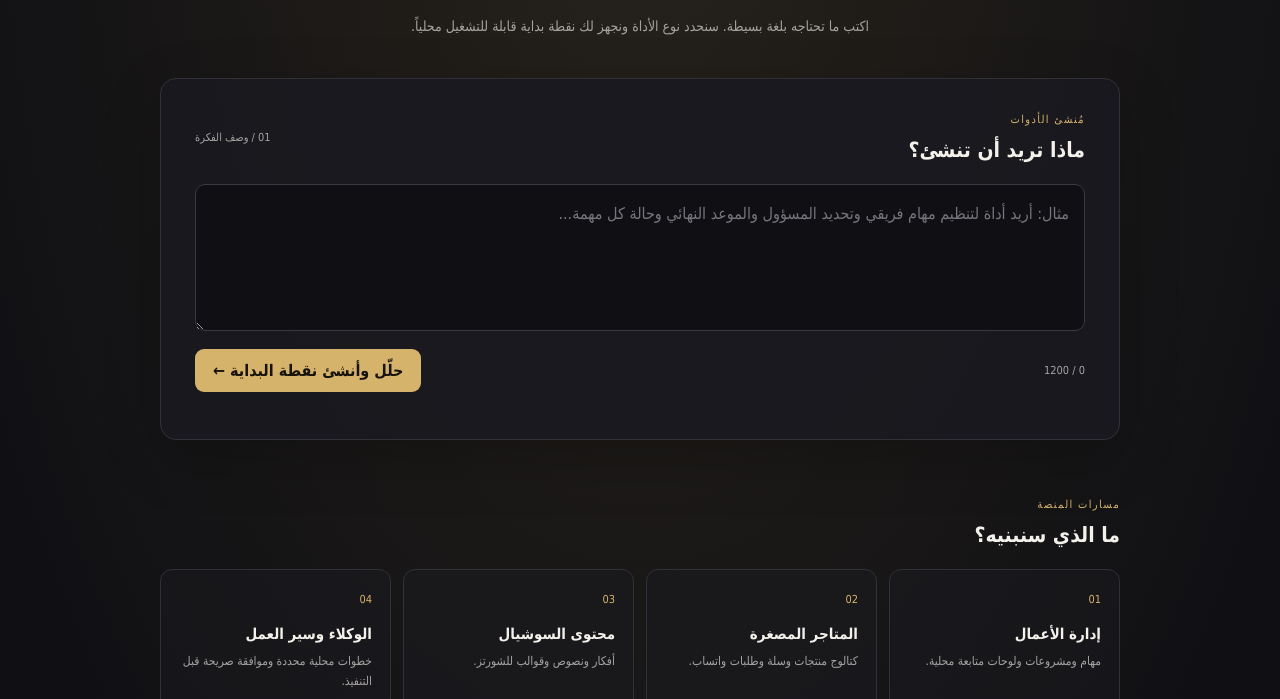
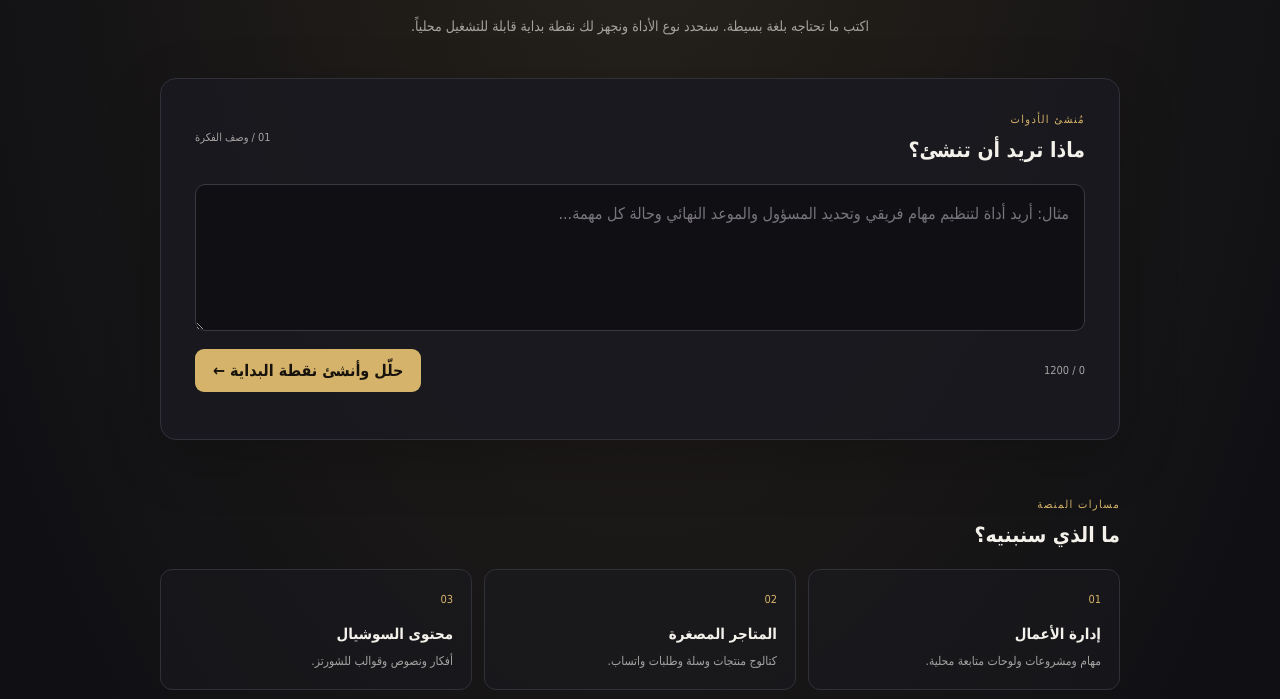
Before and after one commit to zopair/Zubair-Smart-Automation, a website with bundled scripts: page index.html in a window 1280 px wide. Shown: the part 250-949 px from the top of the page. Built offline with nearby package versions, Linux system fonts and the light colour scheme.

Commit message:
style: balance capability grid for five modules

```diff
--- a/src/styles.css
+++ b/src/styles.css
@@ -5,7 +5,7 @@
 .panel{background:#19191fef;border:1px solid var(--line);border-radius:16px;padding:clamp(20px,4vw,34px);box-shadow:0 18px 60px #0003}.section-heading{display:flex;align-items:center;justify-content:space-between;gap:16px;margin-bottom:22px}h2{margin:0;font-size:21px}.step{color:var(--muted);font-size:11px;white-space:nowrap}
 textarea,input{width:100%;background:#101014;border:1px solid #3a3941;border-radius:10px;color:#fff;padding:15px;outline:none}textarea{resize:vertical;min-height:118px;line-height:1.8}textarea:focus,input:focus{border-color:var(--gold);box-shadow:0 0 0 3px #d6b36a18}textarea::placeholder,input::placeholder{color:#77747b}.form-footer{display:flex;align-items:center;justify-content:space-between;gap:16px;margin-top:14px}.form-footer>span{color:var(--muted);font-size:11px}.primary-button{border:0;border-radius:9px;padding:12px 18px;background:var(--gold);color:#17130c;font-weight:700;cursor:pointer}.primary-button:hover{background:#e6c982}.feedback{color:#f1bd80;font-size:13px;line-height:1.7}
 .result-panel{margin-top:22px}.result-panel>p{color:var(--muted);line-height:1.8}.task-form{margin-top:22px}.task-form label{display:block;margin-bottom:9px;font-size:13px}.task-entry{display:flex;gap:10px}.task-entry input{flex:1;min-width:0}.task-list{display:grid;gap:8px;padding:0;list-style:none;margin:18px 0 0}.task-item{display:flex;justify-content:space-between;align-items:center;gap:12px;background:#101014;border:1px solid var(--line);border-radius:8px;padding:11px 13px}.remove-task{background:transparent;border:0;color:#e59a91;cursor:pointer}.empty-state,.storage-note,.coming-soon{color:var(--muted);font-size:12px}.storage-note{margin-top:16px}
-.capabilities{padding:58px 0 70px}.capability-grid{display:grid;grid-template-columns:repeat(4,1fr);gap:12px}.capability-card{padding:18px;border:1px solid var(--line);border-radius:12px;background:#19191f99}.capability-card>span{color:var(--gold);font-size:11px}.capability-card h3{font-size:15px;margin:18px 0 8px}.capability-card p{color:var(--muted);font-size:12px;line-height:1.7;margin:0}
+.capabilities{padding:58px 0 70px}.capability-grid{display:grid;grid-template-columns:repeat(3,minmax(0,1fr));gap:12px}.capability-card{padding:18px;border:1px solid var(--line);border-radius:12px;background:#19191f99}.capability-card>span{color:var(--gold);font-size:11px}.capability-card h3{font-size:15px;margin:18px 0 8px}.capability-card p{color:var(--muted);font-size:12px;line-height:1.7;margin:0}
 footer{display:flex;justify-content:space-between;gap:12px;padding:22px 5vw;border-top:1px solid #ffffff12;color:var(--muted);font-size:10px}.sr-only{position:absolute;width:1px;height:1px;padding:0;margin:-1px;overflow:hidden;clip:rect(0,0,0,0);white-space:nowrap;border:0}
 @media(max-width:700px){.hero{padding-top:54px}.capability-grid{grid-template-columns:repeat(2,1fr)}.form-footer,footer{align-items:stretch;flex-direction:column}.form-footer .primary-button{width:100%}.section-heading{align-items:flex-start}}
 @media(max-width:390px){.capability-grid{grid-template-columns:1fr}.step{font-size:9px}}
```
